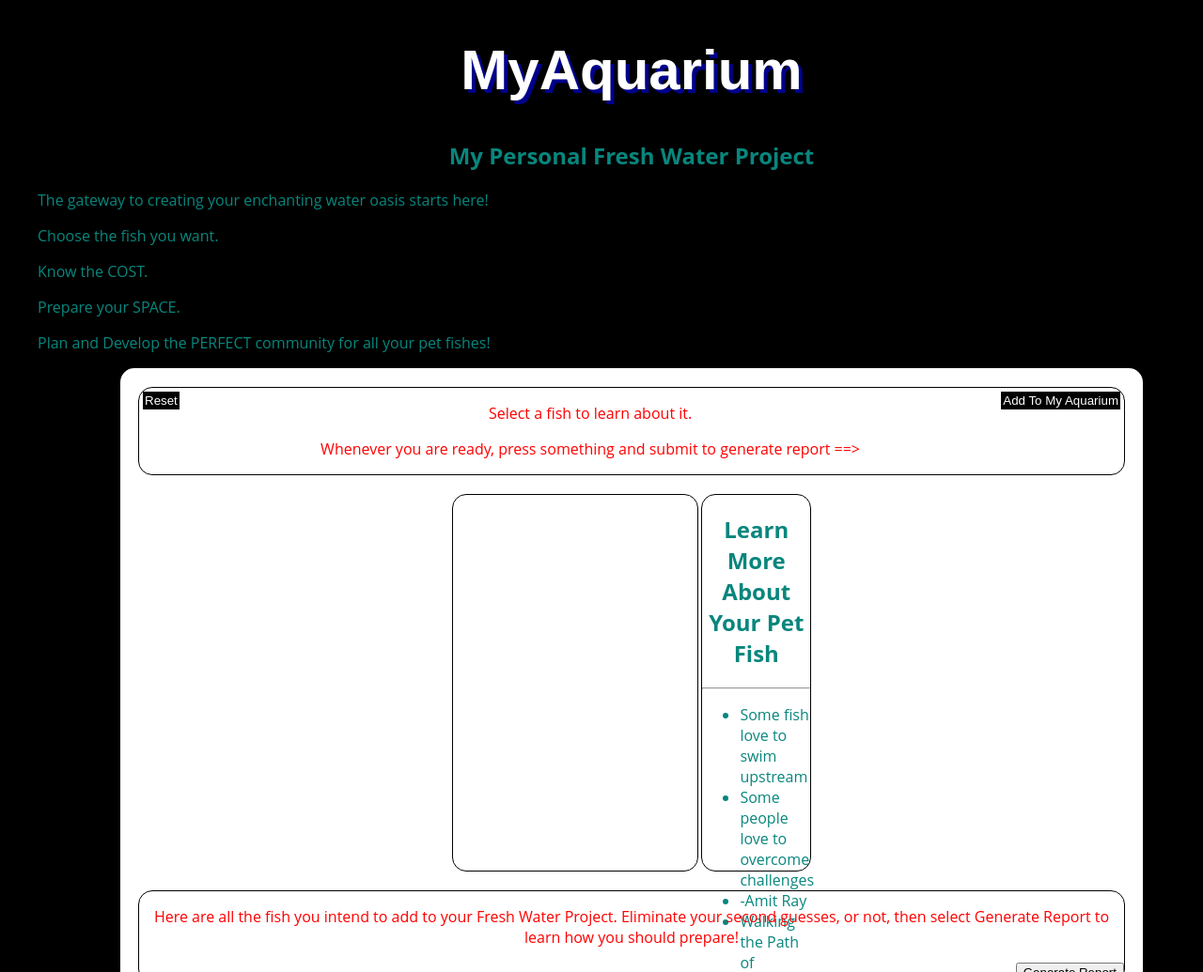
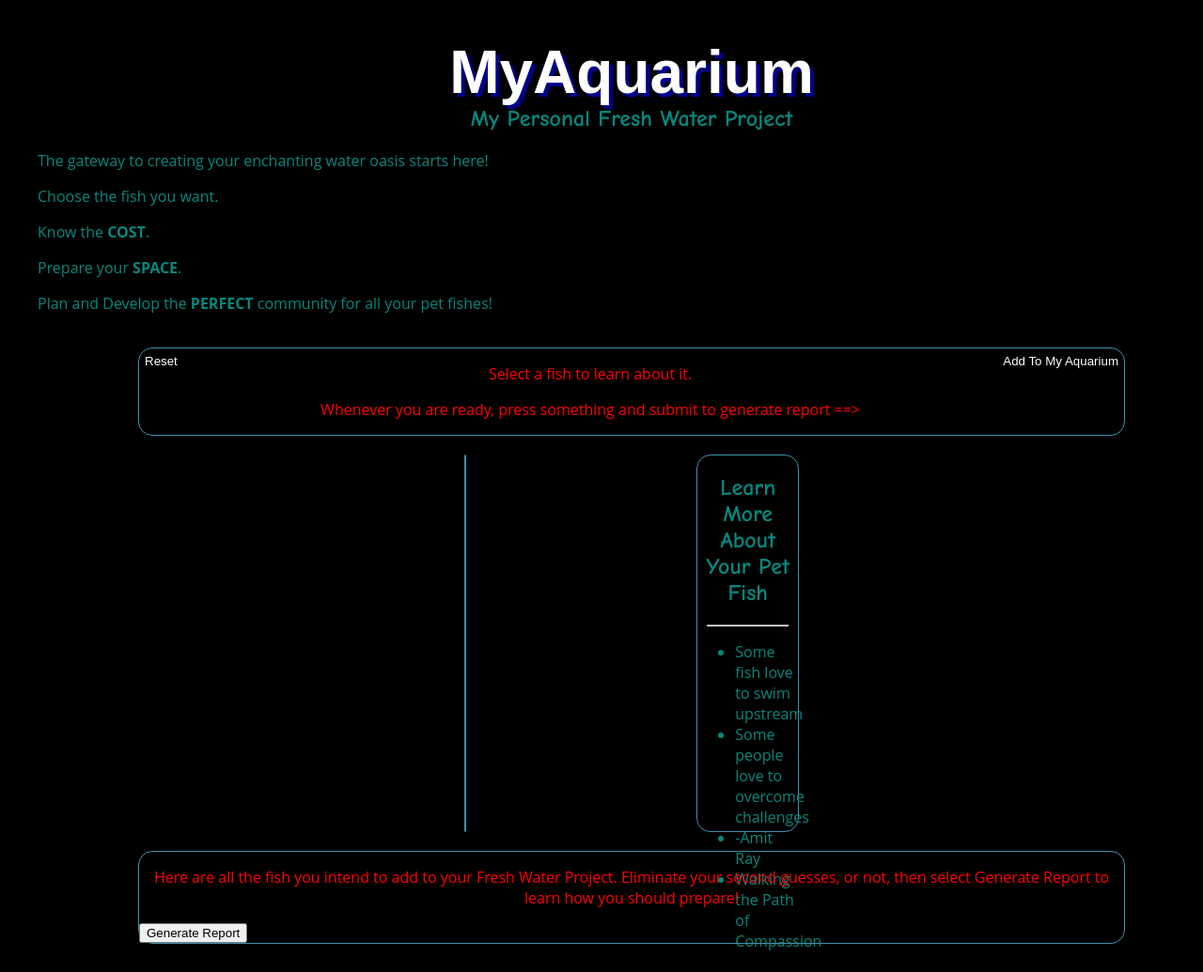
Before and after one commit to Tev-J/phase-1-project, a plain HTML site: page index.html in a window 1280 px wide. Shown: the whole page at 94% size. After the commit the page ends 993 px from the top, so only its background shows below. Drawn offline with Linux system fonts and the light colour scheme; no server answers.

Commit message:
made changes to html and css

```diff
--- a/index.html
+++ b/index.html
@@ -13,9 +13,11 @@
       <section id="pageInfo">
         <p>The gateway to creating your enchanting water oasis starts here!</p>
         <p>Choose the fish you want.</p>
-        <p>Know the COST.</p>
-        <p>Prepare your SPACE.</p>
-        <p>Plan and Develop the PERFECT community for all your pet fishes!</p>
+        <p>Know the <b>COST</b>.</p>
+        <p>Prepare your <b>SPACE</b>.</p>
+        <p>
+          Plan and Develop the <b>PERFECT</b> community for all your pet fishes!
+        </p>
       </section>
       <section id="Aquarium_Builder">
         <div id="header">
--- a/index.js
+++ b/index.js
@@ -146,3 +146,7 @@ function buildAquarium(fishName) {
   p.appendChild(btn);
   footer.appendChild(p);
 }
+
+function generateReport(fishes) {
+  //;
+}
--- a/styles.css
+++ b/styles.css
@@ -16,7 +16,7 @@ html {
   flex-direction: column;
   align-items: center;
   justify-content: space-between; /* This creates space between divisions */
-  background-color: white;
+  background-color: black;
   /*border: 5px solid green; */
   padding: 20px;
   box-sizing: border-box;
@@ -28,7 +28,7 @@ html {
   justify-content: space-between;
   width: 100%;
   height: auto;
-  border: 1px solid black;
+  border: 1px solid rgb(63, 146, 172);
   margin-bottom: 20px;
   border-radius: 15px;
 }
@@ -39,9 +39,9 @@ html {
 }
 
 #fishPool {
-  width: 68%;
+  width: auto;
   height: 50vh;
-  border: 1px solid black;
+  border: 1px solid rgb(63, 146, 172);
   margin-bottom: 20px;
   overflow: hidden;
   /*background-color: black; */
@@ -68,7 +68,7 @@ html {
 #compatibilityGuide {
   width: 30%;
   height: 50vh;
-  border: 1px solid black;
+  border: 1px solid rgb(63, 146, 172);
   margin-bottom: 20px;
   border-radius: 15px;
 }
@@ -76,8 +76,13 @@ html {
 #footer {
   width: 100%;
   height: auto;
-  border: 1px solid black;
+  border: 1px solid rgb(63, 146, 172);
   border-radius: 15px;
+  float: right;
+}
+.addedFish {
+  float: left;
+  padding: 8px;
 }
 
 h1 {
@@ -85,11 +90,20 @@ h1 {
   color: white;
   text-shadow: 4px 4px darkblue;
   font-family: "Marker Felt", fantasy;
-  font-size: 60px;
+  font-size: 64px;
+  margin-bottom: -12px;
 }
 
 h2 {
   text-align: center;
+  /*word-spacing: 4px;
+  letter-spacing: 10px;*/
+  font-family: Comic Sans MS, Comic Sans, cursive;
+}
+
+header h2 {
+  text-align: center;
+  margin-top: 10px;
 }
 
 #header button.selected {
@@ -130,5 +144,10 @@ h2 {
 }
 
 #submit-button {
-  float: right;
+  align-items: center;
+  justify-content: center;
 }
+
+hr {
+  width: 80%;
+}
```
